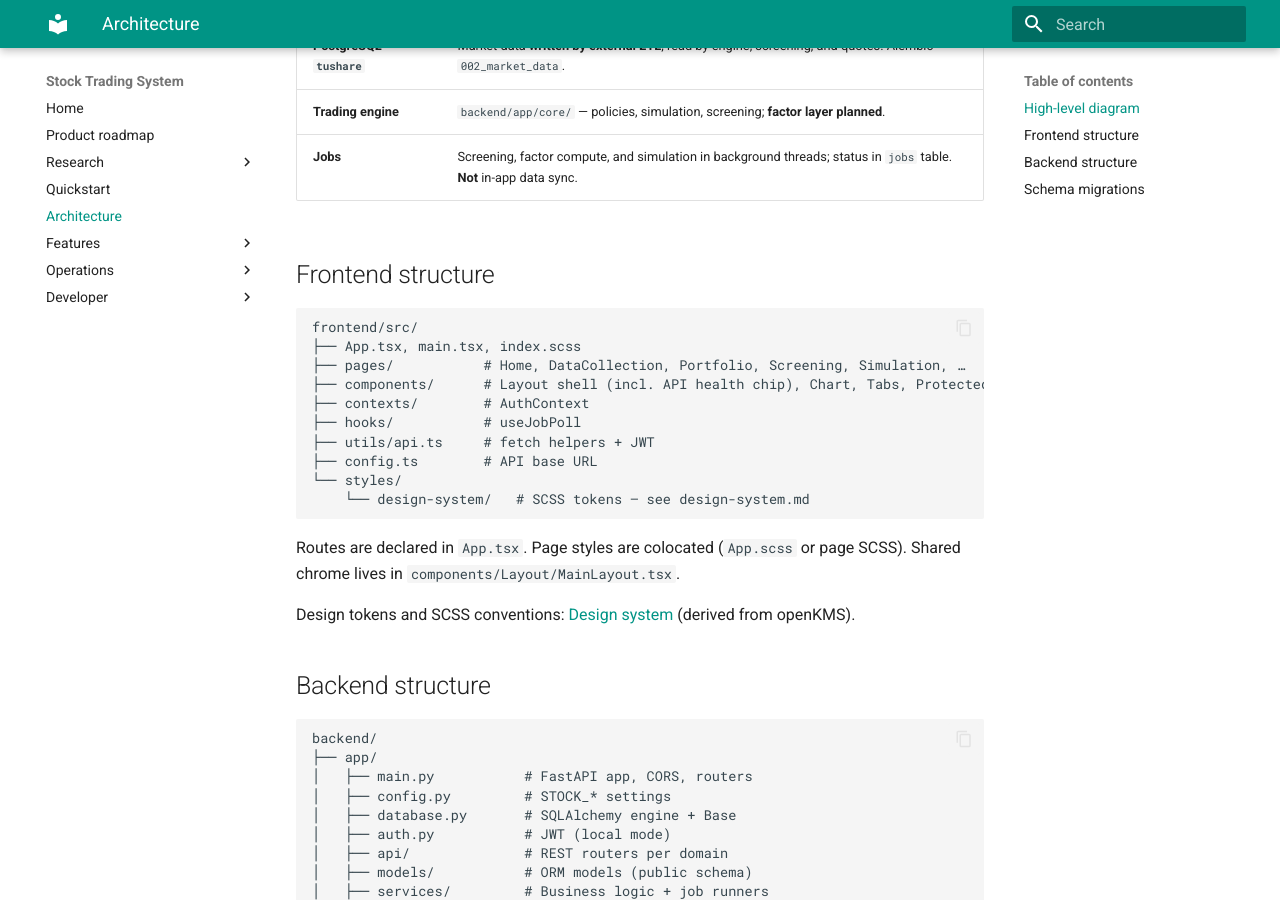
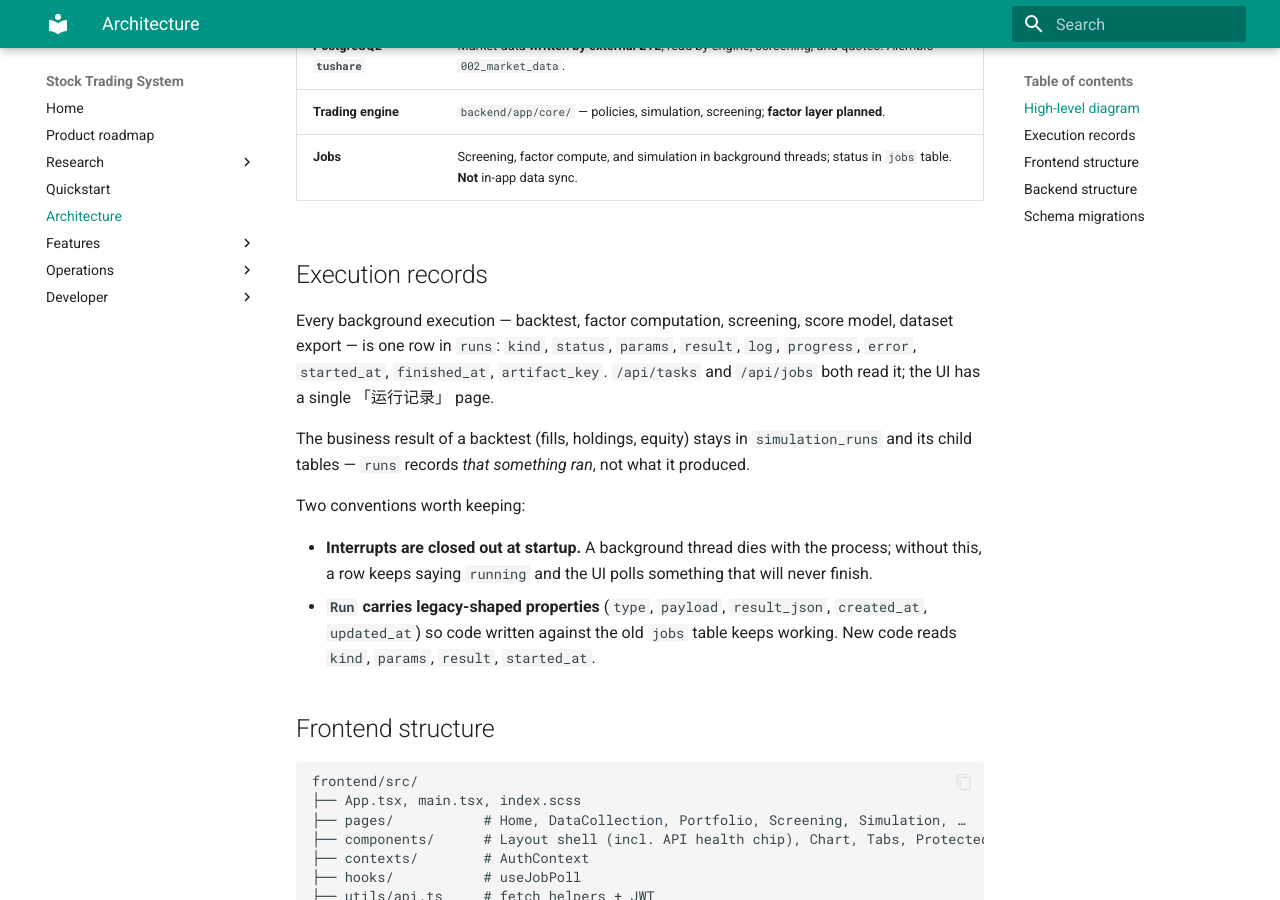
Before and after one commit to yingrui/turtle, an MkDocs documentation site: the page built from docs/architecture.md, in a window 1280 px wide and 900 px high, scrolled down 1170 px. Built offline with MkDocs 1.6.1 and Material for MkDocs 9.7.7, drawn with Linux system fonts in a browser that asks for light colours.

Commit message:
删掉迁移文档，把结论并入架构说明

```diff
--- a/docs/architecture.md
+++ b/docs/architecture.md
@@ -37,6 +37,22 @@ flowchart TB
 | **PostgreSQL `tushare`** | Market data **written by external ETL**, read by engine, screening, and quotes. Alembic `002_market_data`. |
 | **Trading engine** | `backend/app/core/` — policies, simulation, screening; **factor layer planned**. |
 | **Jobs** | Screening, factor compute, and simulation in background threads; status in `jobs` table. **Not** in-app data sync. |
+
+## Execution records
+
+Every background execution — backtest, factor computation, screening, score model, dataset export — is one row in
+`runs`: `kind`, `status`, `params`, `result`, `log`, `progress`, `error`, `started_at`, `finished_at`, `artifact_key`.
+`/api/tasks` and `/api/jobs` both read it; the UI has a single 「运行记录」 page.
+
+The business result of a backtest (fills, holdings, equity) stays in `simulation_runs` and its child tables —
+`runs` records *that something ran*, not what it produced.
+
+Two conventions worth keeping:
+
+- **Interrupts are closed out at startup.** A background thread dies with the process; without this, a row keeps
+  saying `running` and the UI polls something that will never finish.
+- **`Run` carries legacy-shaped properties** (`type`, `payload`, `result_json`, `created_at`, `updated_at`) so code
+  written against the old `jobs` table keeps working. New code reads `kind`, `params`, `result`, `started_at`.
 
 ## Frontend structure
 
--- a/mkdocs.yml
+++ b/mkdocs.yml
@@ -61,7 +61,6 @@ nav:
       - Information architecture: features/information-architecture.md
       - Design (target model): features/design.md
       - Feature list: features/feature-list.md
-      - Runs merge: features/runs-merge.md
       - Screening & analysis: features/screening-and-analysis.md
       - Stock picking: features/stock-pick.md
       - Factors: features/factors.md
```
Also changed, not shown: docs/features/runs-merge.md (deleted, +0 -91 lines).
